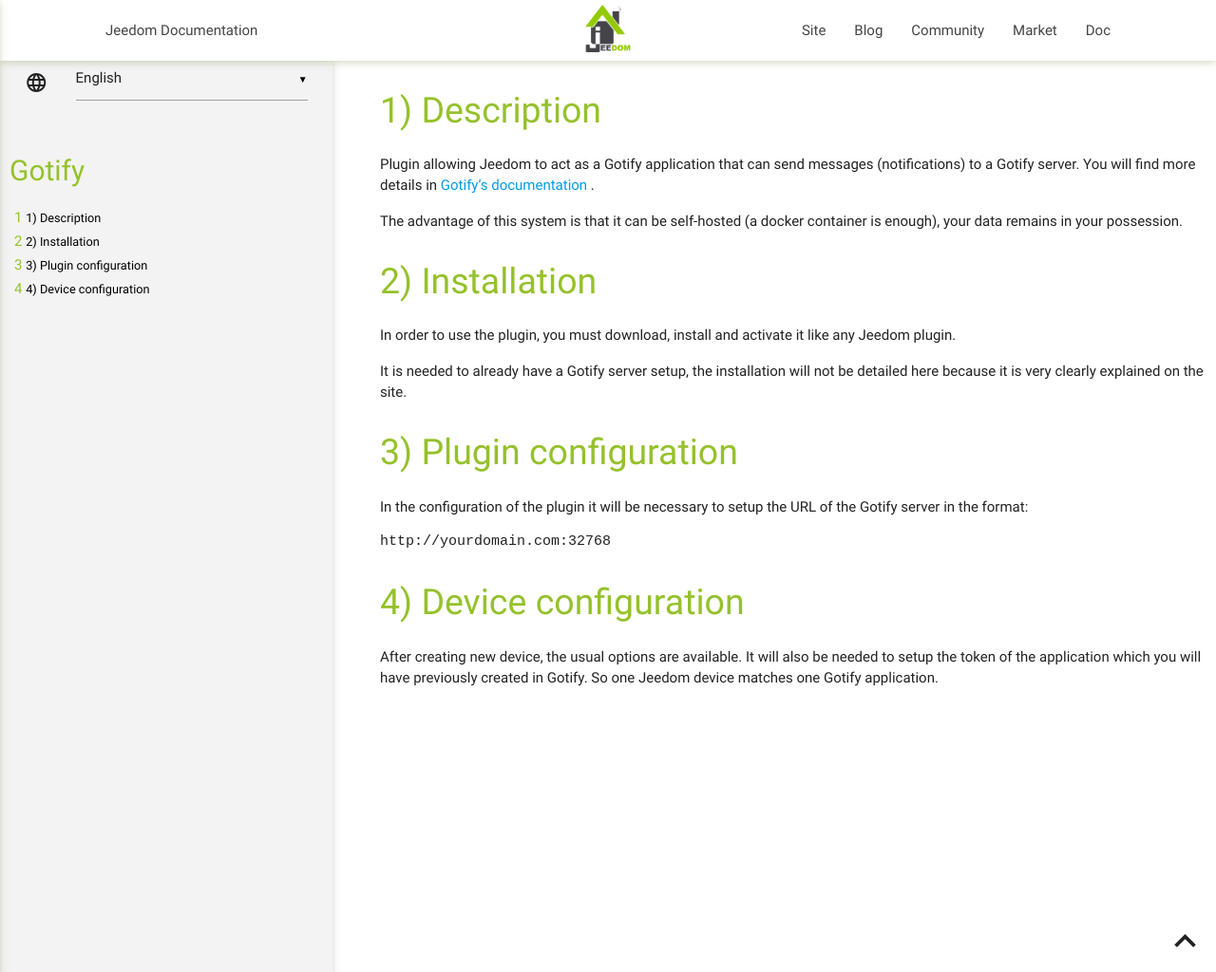
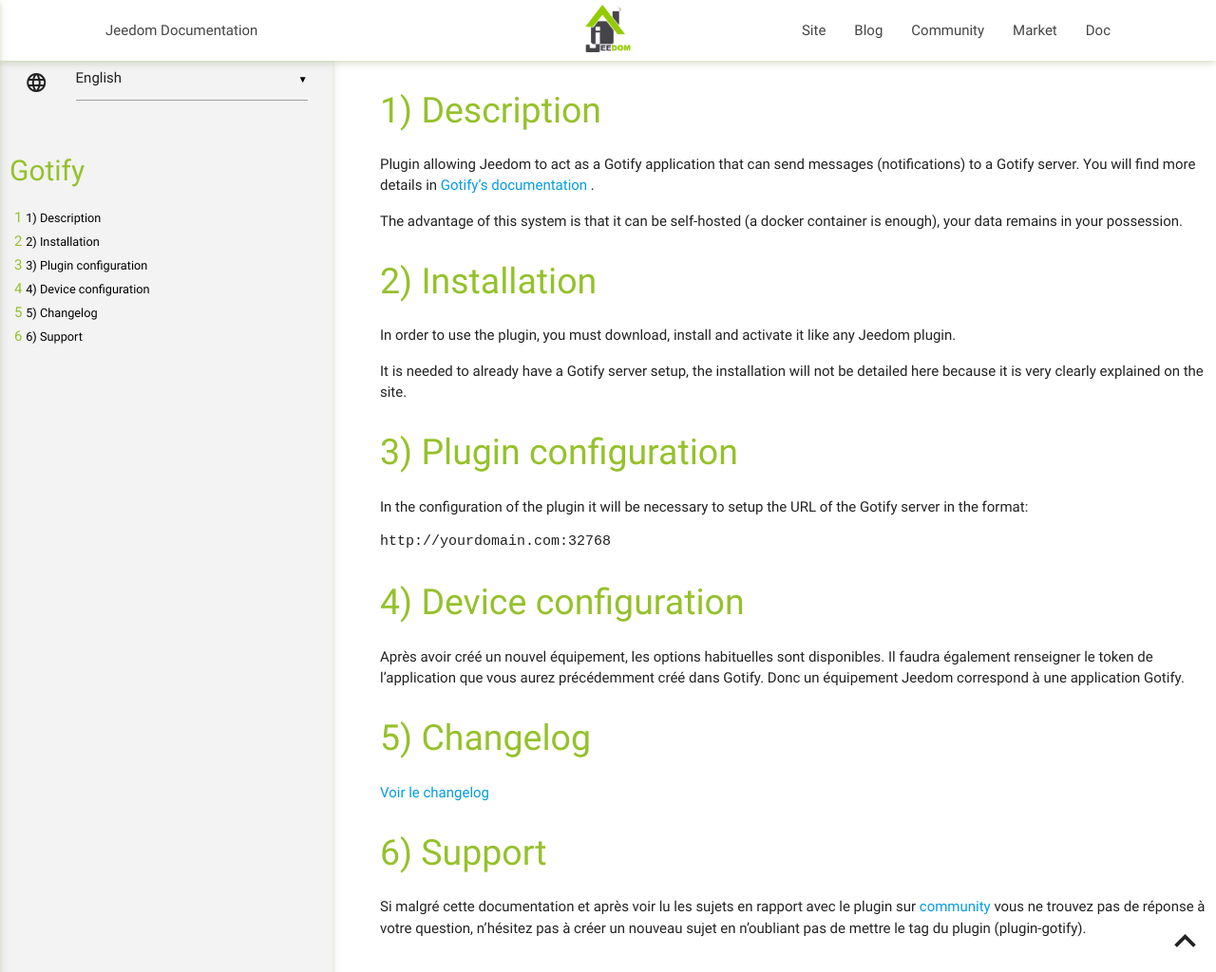
Before and after one commit to Mips2648/jeedom-gotify, a Jekyll site: the page built from docs/en_US/index.md, in a window 1280 px wide and 1024 px high. Shown: the whole window at 95% size. Built offline with Jekyll 4.4.1, drawn with Linux system fonts in a browser that asks for light colours.

Commit message:
[ROBOT] Action all

```diff
--- a/docs/en_US/index.md
+++ b/docs/en_US/index.md
@@ -26,6 +26,14 @@ http://yourdomain.com:32768
 
 # Device configuration
 
-After creating new device, the usual options are available.
-It will also be needed to setup the token of the application which you will have previously created in Gotify.
-So one Jeedom device matches one Gotify application.
+Après avoir créé un nouvel équipement, les options habituelles sont disponibles.
+Il faudra également renseigner le token de l'application que vous aurez précédemment créé dans Gotify.
+Donc un équipement Jeedom correspond à une application Gotify.
+
+# Changelog
+
+[Voir le changelog](./changelog)
+
+# Support
+
+Si malgré cette documentation et après voir lu les sujets en rapport avec le plugin sur [community]({{site.forum}}) vous ne trouvez pas de réponse à votre question, n'hésitez pas à créer un nouveau sujet en n'oubliant pas de mettre le tag du plugin ({{site.tagPlugin}}).
```
Also changed, not shown: docs/de_DE/changelog.md (added, +16 -0 lines), docs/de_DE/index.md (+10 -2 lines), docs/en_US/changelog.md (added, +16 -0 lines), docs/es_ES/changelog.md (added, +16 -0 lines), docs/es_ES/index.md (+10 -2 lines).
